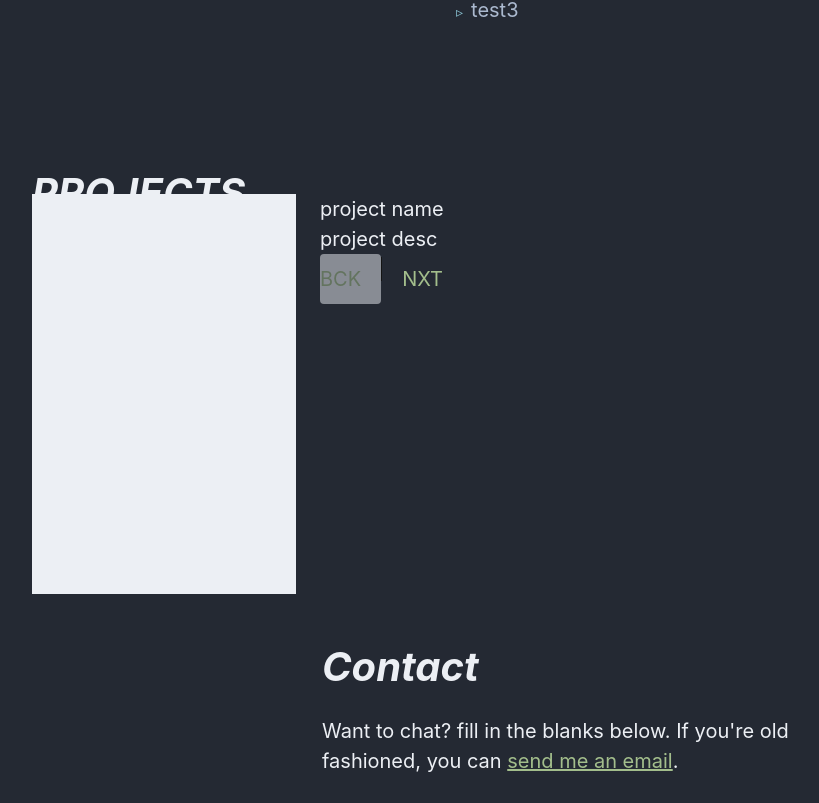
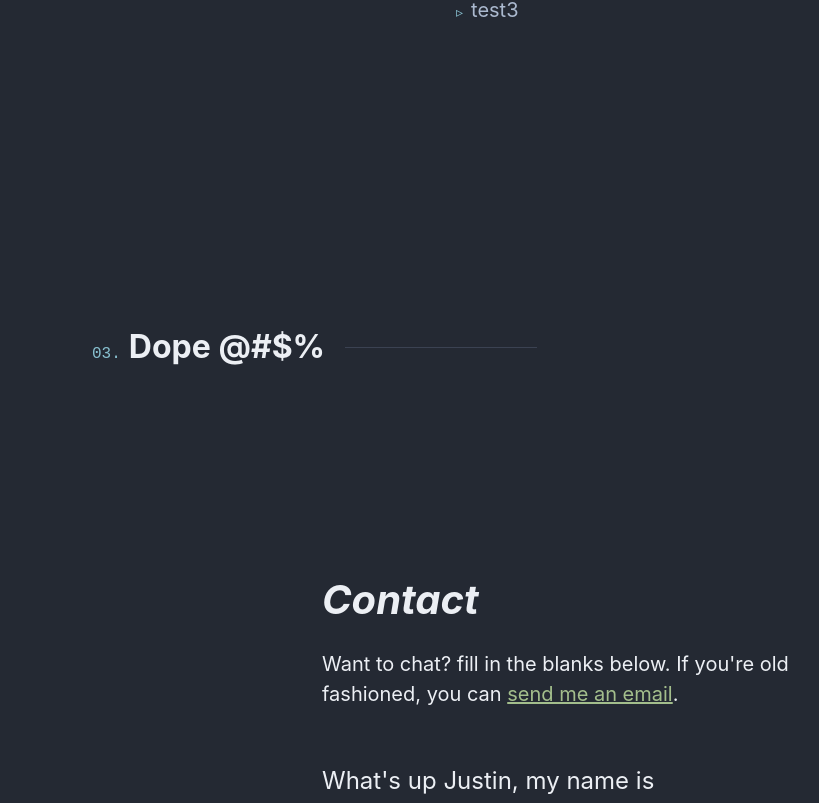
Before and after one commit to jpilapil/portfolio2022, a Next.js app: page / in a window 1280 px wide. Shown: the part 2253-3056 px from the top of the page, without its empty margins (44-863 px from the left). Built offline with nearby package versions, Linux system fonts and the light colour scheme.

Commit message:
update px to rem

```diff
--- a/components/about/About.module.scss
+++ b/components/about/About.module.scss
@@ -19,9 +19,9 @@
       content: "";
       display: inline-block;
       position: relative;
-      top: -10px;
-      margin-left: 20px;
-      width: 12.75rem;
+      top: -.625rem;
+      margin-left: 1.25rem;
+      width: 12rem;
       height: 1px;
       background-color: $dark-grey;
 
--- a/components/jobs/Jobs.module.scss
+++ b/components/jobs/Jobs.module.scss
@@ -21,7 +21,7 @@
       position: relative;
       top: -.625rem;
       margin-right: 1.25rem;
-      width: 12.75rem;
+      width: 12rem;
       height: 1px;
       background-color: $dark-grey;
 
--- a/components/projects/Projects.module.scss
+++ b/components/projects/Projects.module.scss
@@ -1,67 +1,33 @@
 @import "../../styles/colors.scss";
+@import "../../styles/fonts.scss";
 
-// use this to center the main div
-// take into account for the extra space of nav bar up top
-.topSpace {
-   @media only screen and (min-width: 768px) {
-      padding-bottom: 100px;
+.header {
+   font-size: clamp(1.625rem, 5vw, 2rem);
+   margin-bottom: 3rem;
+   word-wrap: nowrap;
+
+   &::before {
+      color: $ice;
+      font-size: 1rem;
+      font-family: $fontFamilySecondary;
+      counter-increment: section 3;
+      content: "0" counter(section) ".";
+      font-weight: 400;
+      padding-right: .5rem;
    }
 
-   // also add padding to left and right side of page
-   padding: 0 1rem;
+   &::after {
+      content: "";
+      display: inline-block;
+      position: relative;
+      top: -.625rem;
+      margin-left: 1.25rem;
+      width: 12rem;
+      height: 1px;
+      background-color: $dark-grey;
 
-}
-
-.name {
-   font-size: 8rem;
-   font-style: italic;
-   line-height: 0.075;
-
-   @media only screen and (max-width: 768px) {
-      font-size: 5rem;
+      @media only screen and (max-width: 768px) {
+         width: 4.5rem;
+      }
    }
 }
-
-.header {
-   font-size: 2.5rem;
-   font-style: italic;
-   line-height: 0.075;
-}
-
-.desc {
-   @media only screen and (max-width: 768px) {
-      margin-left: 1.5rem;
-   }
-}
-
-.title {
-   font-size: 1.5;
-   font-weight: 400;
-}
-
-.backNext {
-   font-size: 1.25rem;
-   border: none;
-   background-color: transparent;
-   color: $green;
-
-   &:hover {
-      color: $light-blue;
-   }
-}
-
-#line {
-   border-left: 1px solid $black;
-   min-height: 5rem;
-}
-
-#temp {
-   min-width: 100%;
-   height: 400px;
-   background-color: $white;
-
-   @media only screen and (max-width: 768px) {
-      width: 80%;
-      height: 1400px;
-   }
-}
--- a/components/projects/index.jsx
+++ b/components/projects/index.jsx
@@ -1,46 +1,12 @@
 import { useState } from "react";
+import { v4 as getUuid } from "uuid";
 import styles from "./Projects.module.scss";
 
 export default function Projects() {
-  const projects = ["test", "test", "test"];
-  const [activeStep, setActiveStep] = useState(0);
-  const maxSteps = projects.length;
-
-  const handleNext = () => {
-    setActiveStep((prevActiveStep) => prevActiveStep + 1);
-  };
-
-  const handleBack = () => {
-    setActiveStep((prevActiveStep) => prevActiveStep - 1);
-  };
   return (
-    <div id="projects" className="column is-6 ">
-      <h1 className={`${styles.header} has-text-centered-mobile`}>PROJECTS</h1>
-      <div className="columns">
-        <div className="column is-6 has-text-centered-mobile">
-          <div key={projects[activeStep].id} id={styles.temp}></div>
-        </div>
-        <div className={`${styles.desc} column is-6 ml-5-mobile`}>
-          <h2 className={styles.title}>project name</h2>
-          <p>project desc</p>
-
-          <button
-            className={`${styles.backNext} button pl-0`}
-            onClick={handleBack}
-            disabled={activeStep === 0}
-          >
-            BCK
-          </button>
-          <span id={styles.line}></span>
-          <button
-            className={`${styles.backNext} button`}
-            onClick={handleNext}
-            disabled={activeStep === maxSteps - 1}
-          >
-            NXT
-          </button>
-        </div>
-      </div>
-    </div>
+    <section id="projects" className="section is-medium">
+      <h1 className={`${styles.header} has-text-left`}>Dope @#$%</h1>
+      <div className="columns"></div>
+    </section>
   );
 }
```
